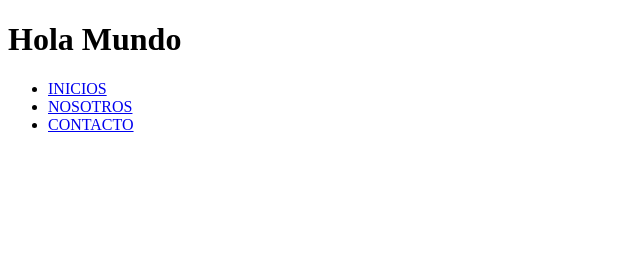
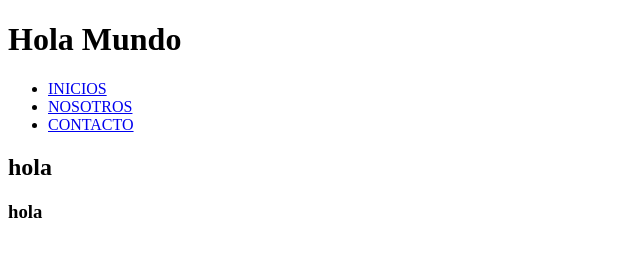
Before and after one commit to romariopaz9/Mi-primera-web, a plain HTML site: page index.html in a window 1280 px wide. Shown: the whole page, without its empty margins (0-640 px from the left). Drawn offline with Linux system fonts and the light colour scheme.

Commit message:
modified index.html

```diff
--- a/index.html
+++ b/index.html
@@ -17,6 +17,7 @@
             </ul>
         </header>
     </nav>
-
+    <h2>hola</h2>
+    <h3>hola</h3>
 </body>
 </html>
```
